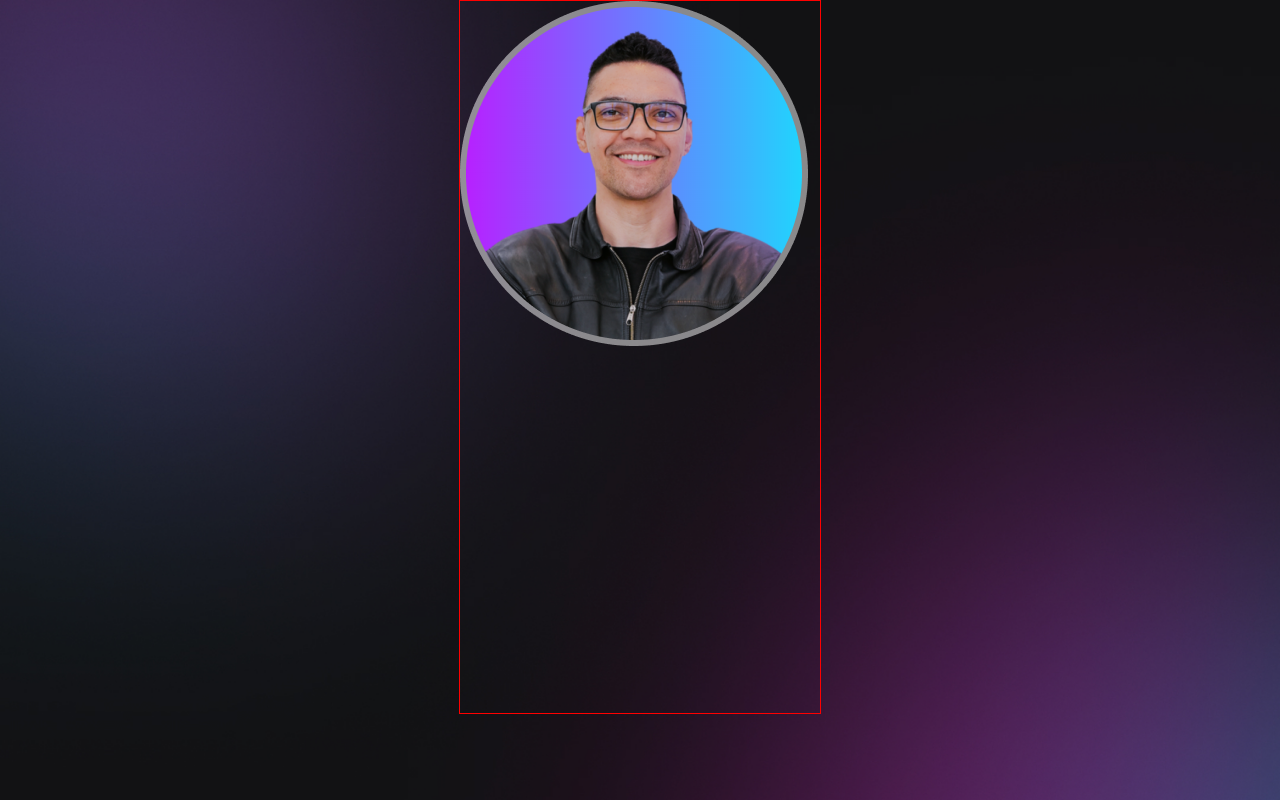
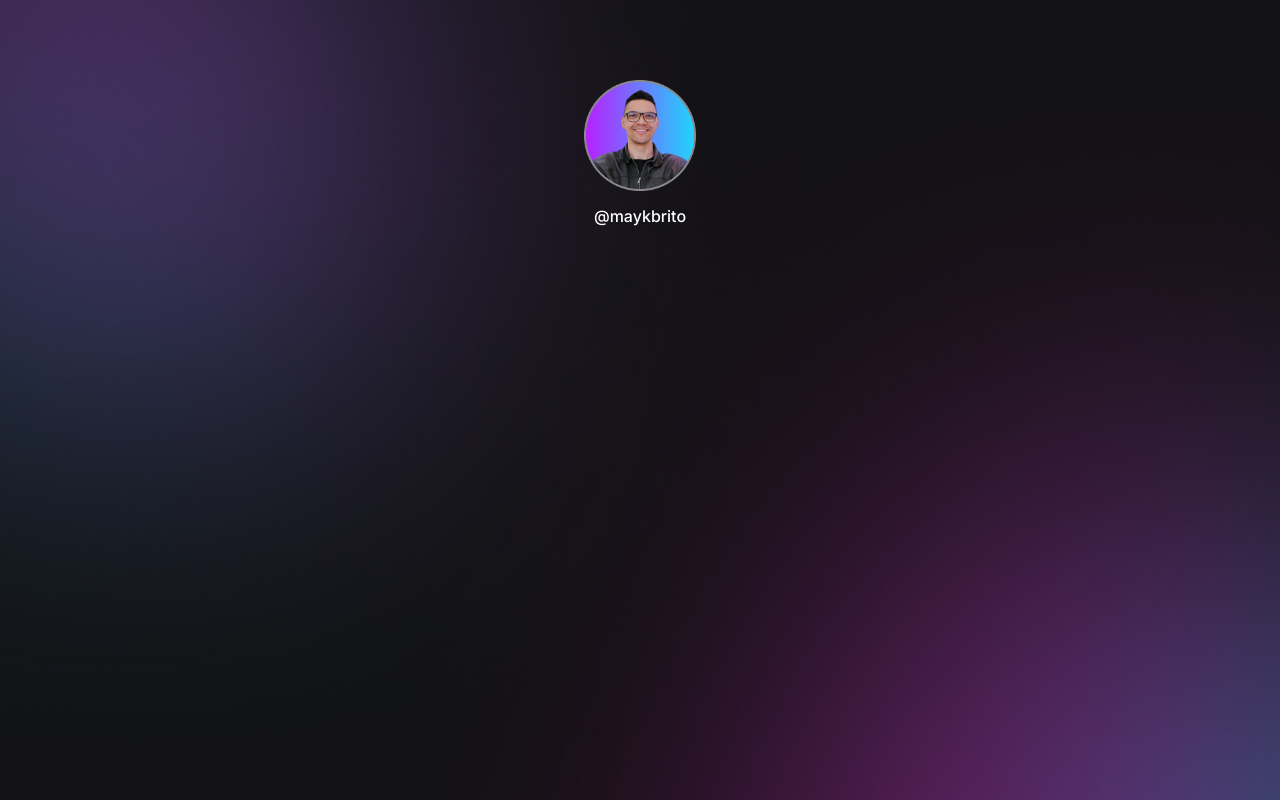
Before and after one commit to GabrielBerg4mini/rocketseat-discover, a plain HTML site: page index.html in a window 1280 px wide. Drawn offline with Linux system fonts and the light colour scheme.

Commit message:
mais conteúdo para o devlinks

```diff
--- a/index.html
+++ b/index.html
@@ -1,6 +1,12 @@
 <!DOCTYPE html>
 <html lang="pt-br">
   <head>
+    <link rel="preconnect" href="https://fonts.googleapis.com" />
+    <link rel="preconnect" href="https://fonts.gstatic.com" crossorigin />
+    <link
+      href="https://fonts.googleapis.com/css2?family=Inter:wght@400;500&display=swap"
+      rel="stylesheet"
+    />
     <meta charset="UTF-8" />
     <meta http-equiv="X-UA-Compatible" content="IE=edge" />
     <meta name="viewport" content="width=device-width, initial-scale=1.0" />
@@ -11,6 +17,7 @@
     <div id="container">
       <div id="profile">
         <img src="./assets/avatar-dark.png" alt="avatar do modo dark" />
+        <p>@maykbrito</p>
       </div>
     </div>
     <script src="script.js"></script>
--- a/style.css
+++ b/style.css
@@ -1,16 +1,34 @@
 * {
   margin: 0;
   padding: 0;
-  box-size: border-box;
+  box-sizing: border-box;
 }
 body {
   background: url(./assets/bg-mobile-dark.jpg) no-repeat top center/cover;
 }
 
+body * {
+  font-family: "Inter", sans-serif;
+  color: #ffffff;
+}
+
 #container {
-  /* width: 100%; */
-  width: 360px;
-  height: 712px;
-  margin: auto;
-  border: 1px solid red;
+  width: 100%;
+  min-width: 360px;
+  margin: 56px auto 0;
 }
+
+#profile {
+  text-align: center;
+  padding: 24px;
+}
+
+#profile img {
+  width: 112px;
+}
+
+#profile p {
+  margin-top: 9px;
+  font-weight: 500;
+  line-height: 24px;
+}
```
